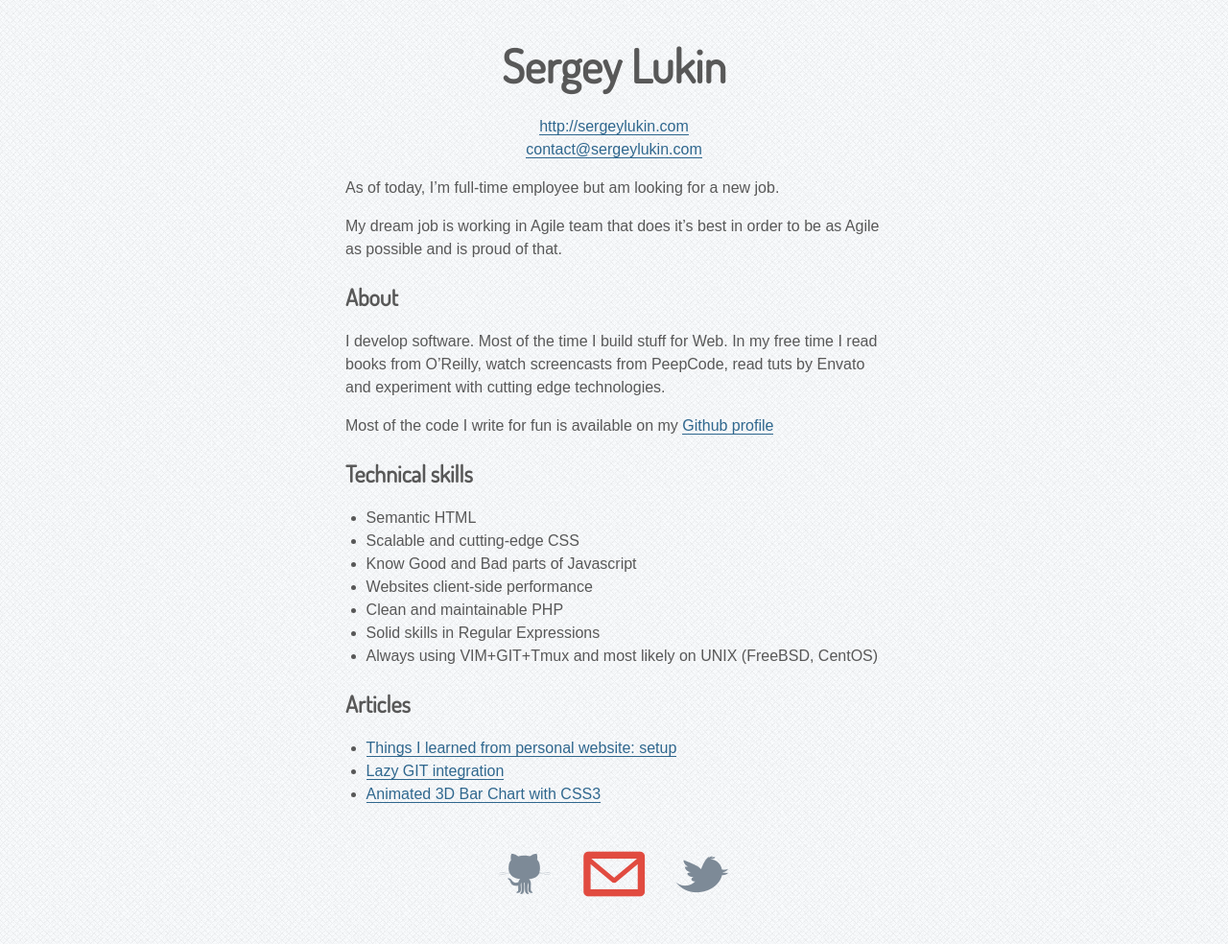
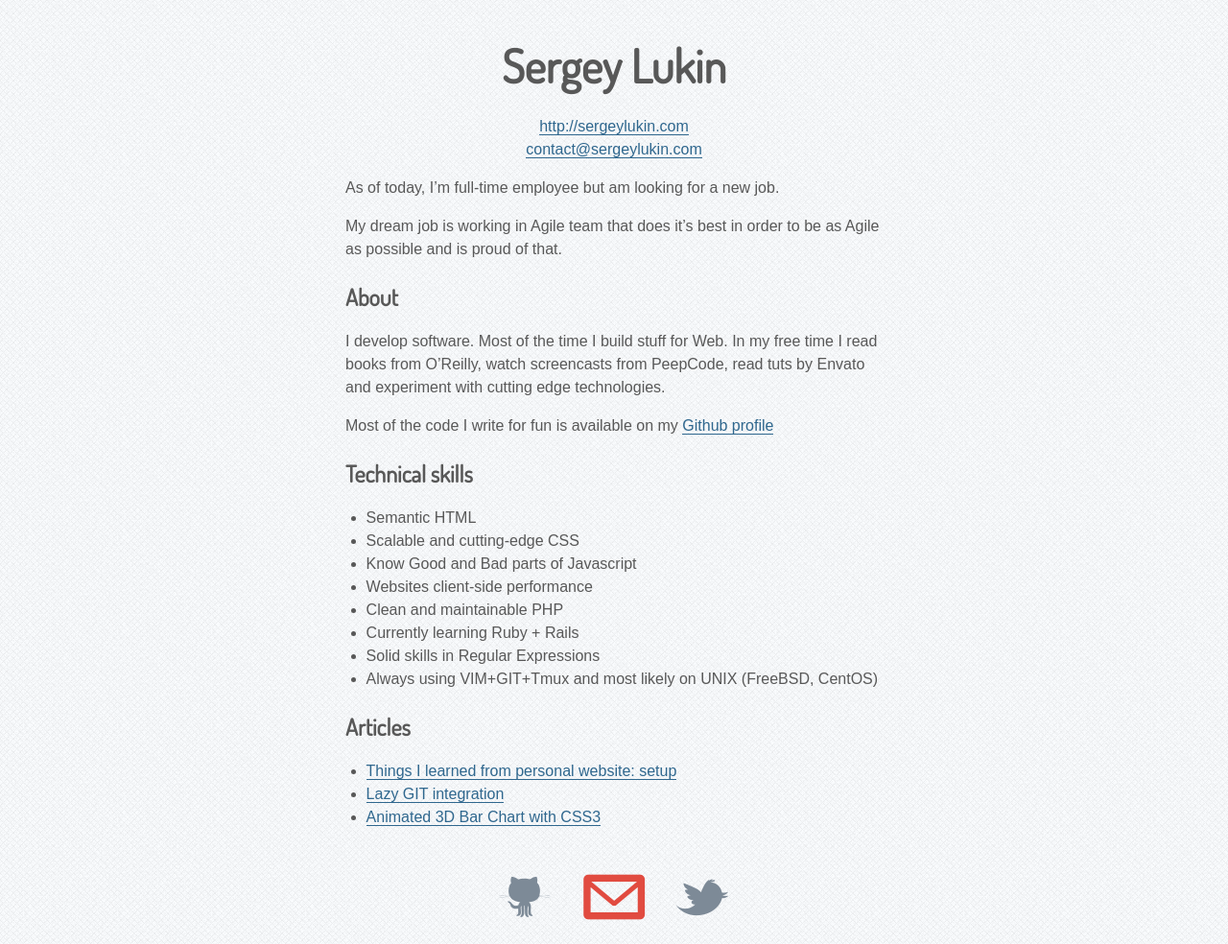
Before and after one commit to sergeylukin/sergeylukin.github.com, a Jekyll site: the page built from resume.md, in a window 1280 px wide. Shown: the whole page at 96% size. Built offline with Jekyll 4.4.1, drawn with Linux system fonts in a browser that asks for light colours; before the commit the page ends 960 px from its top, so only the background shows below that.

Commit message:
Add new skill item in resume

```diff
--- a/resume.md
+++ b/resume.md
@@ -36,6 +36,7 @@ Technical skills
 * Know Good and Bad parts of Javascript
 * Websites client-side performance
 * Clean and maintainable PHP
+* Currently learning Ruby + Rails
 * Solid skills in Regular Expressions
 * Always using VIM+GIT+Tmux and most likely on UNIX (FreeBSD, CentOS)
 
```
